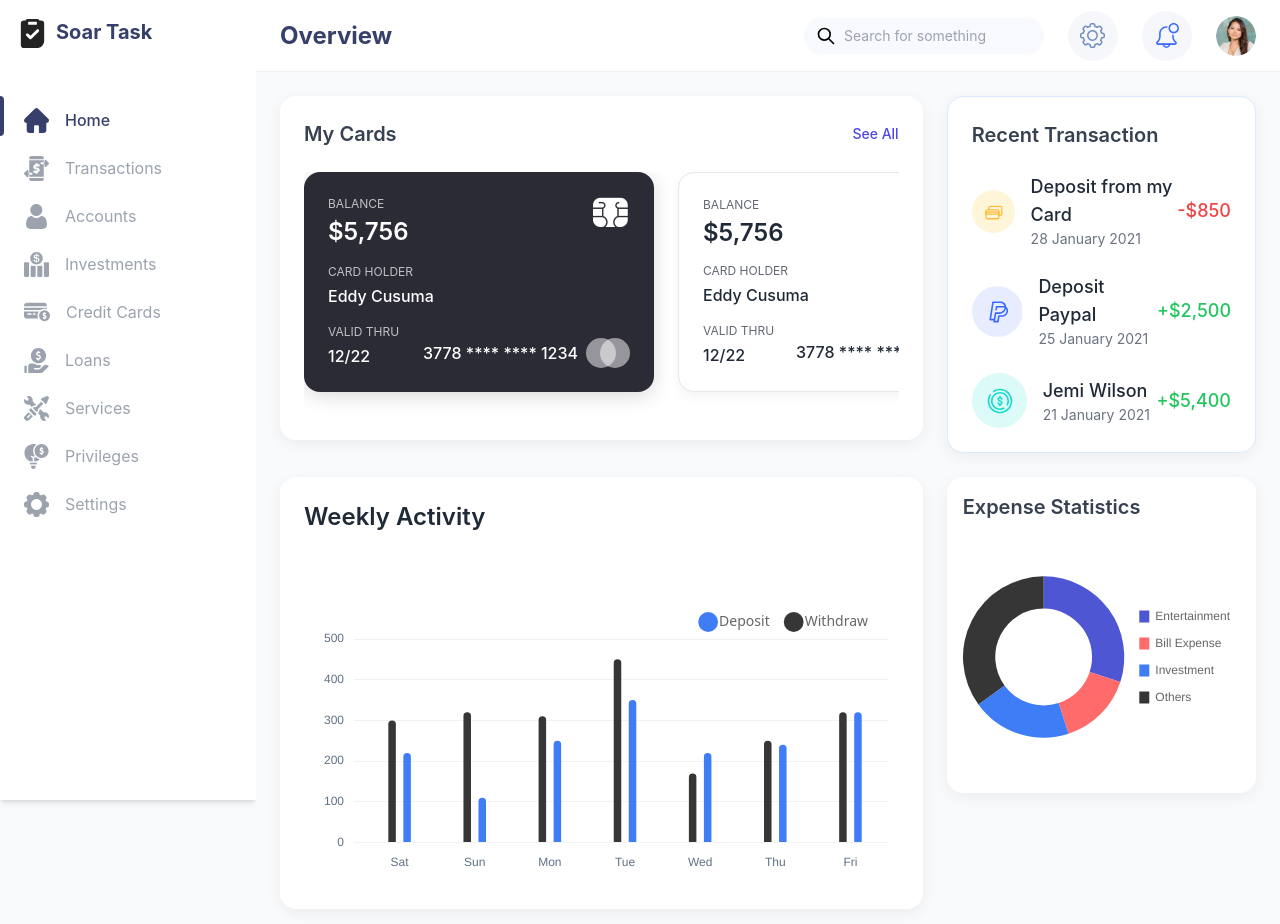
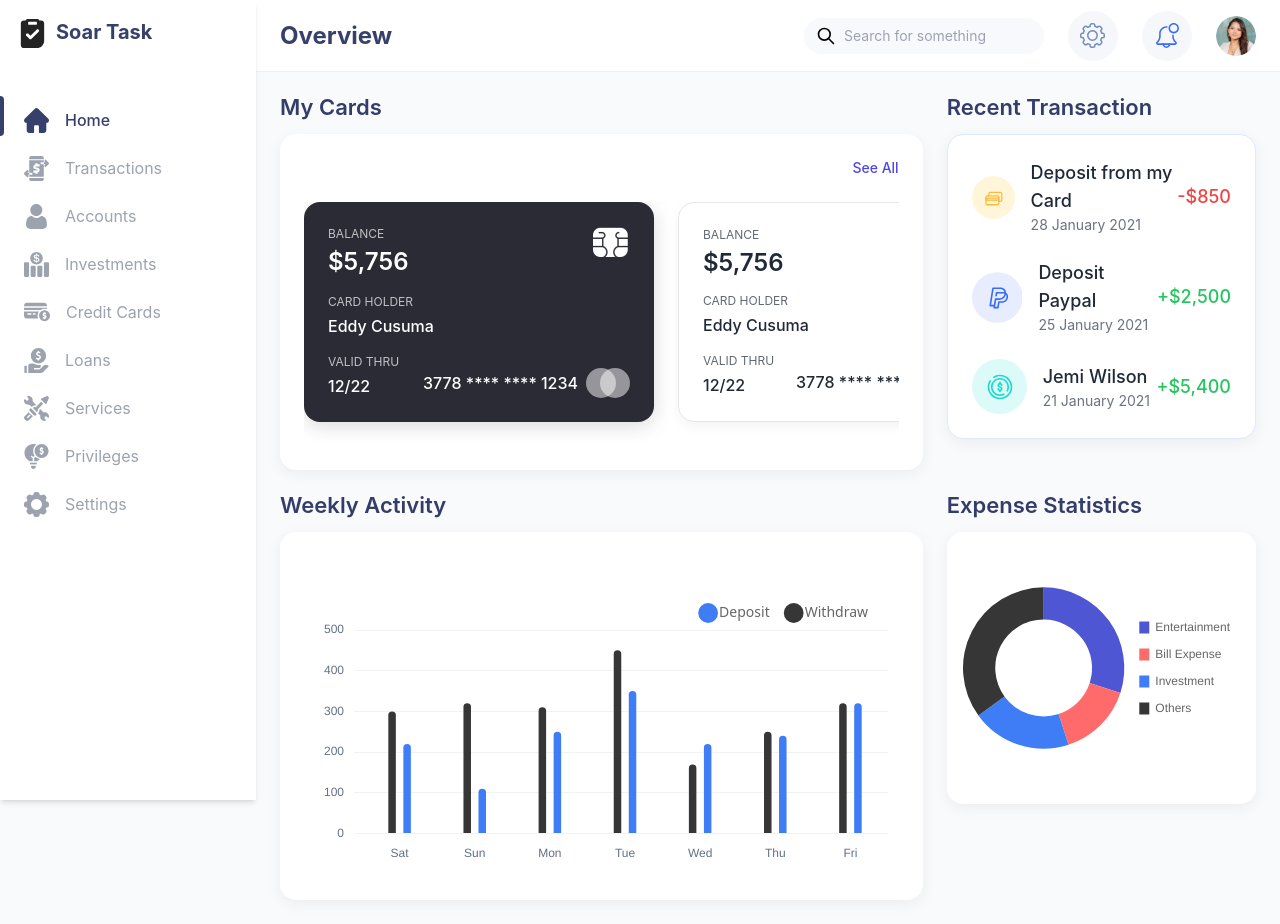
Before and after one commit to prathmesh3235/Financial-Dashboard-Application, a React (Create React App) app: page / in a window 1280 px wide. Shown: the top 924 px of the page. Built offline with nearby package versions, Linux system fonts and the light colour scheme.

Commit message:
Fixed Scolling and Layout issues

```diff
--- a/src/App.css
+++ b/src/App.css
@@ -174,3 +174,12 @@ nav.main-navbar h1 {
   box-shadow: 0px 4px 15px rgba(0, 0, 0, 0.06);
   overflow: hidden;
 }
+
+/* Hide scrollbar but keep scrolling */
+.scrollbar-hide::-webkit-scrollbar {
+  display: none;
+}
+.scrollbar-hide {
+  -ms-overflow-style: none; /* IE and Edge */
+  scrollbar-width: none; /* Firefox */
+}
--- a/src/App.js
+++ b/src/App.js
@@ -28,8 +28,9 @@ function App() {
   return (
     <BrowserRouter>
       <div className="flex flex-col md:flex-row min-h-screen bg-gray-50">
-        <Sidebar />
-        <div className="flex flex-col flex-1 overflow-hidden w-full">
+      <Sidebar className="fixed h-full w-64 z-10" />
+
+        <div className="flex flex-col flex-1 overflow-hidden w-full md:ml-64">
           <Navbar />
           <main className="flex-1 overflow-y-auto p-4 md:p-6 bg-gray-50">
             <Routes>
--- a/src/components/dashboard/BalanceHistory.js
+++ b/src/components/dashboard/BalanceHistory.js
@@ -102,17 +102,22 @@ const BalanceHistory = () => {
 
   if (error) {
     return (
-      <div className="bg-white rounded-lg p-4 shadow dashboard-section">
-        <p className="text-red-500">{error}</p>
+      <div>
+        <h2 className="text-[22px] font-semibold text-[#343C6A] leading-none mb-4">Balance History</h2>
+        <div className="bg-white rounded-lg p-4 shadow dashboard-section">
+          <p className="text-red-500">{error}</p>
+        </div>
       </div>
     );
   }
 
   return (
-    <div className="p-4 shadow dashboard-section">
-      <h2 className="text-xl font-semibold mb-4" style={{ color: '#343C6A' }}>Balance History</h2>
-      <div className="h-60 bg-white rounded-lg p-4 md:h-80 lg:h-96">
-        {modifiedChartData && <Line options={options} data={modifiedChartData} />}
+    <div>
+      <h2 className="text-[22px] font-semibold text-[#343C6A] leading-none mb-4">Balance History</h2>
+      <div className="bg-white rounded-lg p-4 shadow dashboard-section">
+        <div className="h-60 md:h-80 lg:h-96">
+          {modifiedChartData && <Line options={options} data={modifiedChartData} />}
+        </div>
       </div>
     </div>
   );
--- a/src/components/dashboard/ExpenseStatistics.js
+++ b/src/components/dashboard/ExpenseStatistics.js
@@ -56,21 +56,33 @@ const ExpenseStatistics = () => {
     maintainAspectRatio: false,
   };
 
-  if (loading) return <LoadingState type="chart" />;
+  if (loading) return (
+    <div>
+      <h2 className="text-[22px] font-semibold text-[#343C6A] leading-none mb-4">Expense Statistics</h2>
+      <div className="bg-white rounded-lg p-4 shadow">
+        <LoadingState type="chart" />
+      </div>
+    </div>
+  );
 
   if (error) {
     return (
-      <div className="bg-white rounded-lg p-4 shadow dashboard-section">
-        <p className="text-red-500">{error}</p>
+      <div>
+        <h2 className="text-[22px] font-semibold text-[#343C6A] leading-none mb-4">Expense Statistics</h2>
+        <div className="bg-white rounded-lg p-4 shadow dashboard-section">
+          <p className="text-red-500">{error}</p>
+        </div>
       </div>
     );
   }
 
   return (
-    <div className="bg-white rounded-lg p-4 shadow dashboard-section">
-      <h2 className="text-xl font-semibold text-gray-700 mb-4">Expense Statistics</h2>
-      <div className="h-60 flex items-center justify-center">
-        <Pie data={chartData} options={options} />
+    <div>
+      <h2 className="text-[22px] font-semibold text-[#343C6A] leading-none mb-4">Expense Statistics</h2>
+      <div className="bg-white rounded-lg p-4 shadow dashboard-section">
+        <div className="h-60 flex items-center justify-center">
+          <Pie data={chartData} options={options} />
+        </div>
       </div>
     </div>
   );
--- a/src/components/dashboard/MyCards.js
+++ b/src/components/dashboard/MyCards.js
@@ -29,16 +29,20 @@ const MyCards = () => {
 
   if (error) {
     return (
+      <div>
+        <h2 className="text-[22px] font-semibold text-[#343C6A] leading-none mb-4">My Cards</h2>
         <div className="bg-white rounded-lg p-4 shadow dashboard-section">
           <p className="text-red-500">{error}</p>
+        </div>
       </div>
     );
   }
 
   return (
-    <div className="dashboard-section bg-white p-6">
-      <div className="flex justify-between items-center mb-6">
-        <h2 className="text-xl font-semibold text-gray-700">My Cards</h2>
+    <div>
+      <h2 className="text-[22px] font-semibold text-[#343C6A] leading-none mb-4">My Cards</h2>
+      <div className="dashboard-section bg-white p-6 rounded-lg shadow">
+        <div className="flex justify-end items-center mb-6">
           <button
             className="text-indigo-600 hover:text-indigo-800 text-sm font-medium"
             onClick={() => console.log('View all cards')}
@@ -47,7 +51,7 @@ const MyCards = () => {
           </button>
         </div>
 
-      <div className="flex space-x-6 overflow-x-auto pb-6">
+        <div className="flex space-x-6 overflow-x-auto pb-6 scrollbar-hide">
           {cards.map((card) => (
             <div
               key={card.id}
@@ -88,6 +92,7 @@ const MyCards = () => {
           ))}
         </div>
       </div>
+    </div>
   );
 };
 
--- a/src/components/dashboard/QuickTransfer.js
+++ b/src/components/dashboard/QuickTransfer.js
@@ -147,7 +147,7 @@ const QuickTransfer = () => {
 
   if (loading) return (
     <div>
-      <h2 className="text-4xl font-semibold text-[#374151] mb-6">Quick Transfer</h2>
+      <h2 className="text-[22px] font-semibold text-[#343C6A] leading-none mb-4">Quick Transfer</h2>
       <div className="bg-white rounded-3xl p-4 shadow-md">
         <LoadingState type="card" />
       </div>
@@ -157,7 +157,7 @@ const QuickTransfer = () => {
   if (error && !successMessage) {
     return (
       <div>
-        <h2 className="text-4xl font-semibold text-[#374151] mb-6">Quick Transfer</h2>
+        <h2 className="text-[22px] font-semibold text-[#343C6A] leading-none mb-4">Quick Transfer</h2>
         <div className="bg-white rounded-3xl p-4 shadow-md">
           <p className="text-red-500">{error}</p>
         </div>
@@ -166,8 +166,8 @@ const QuickTransfer = () => {
   }
 
   return (
-    <div className="dashboard-widget">
-      <h2 className="text-4xl font-semibold text-[#374151] mb-6">Quick Transfer</h2>
+    <div>
+      <h2 className="text-[22px] font-semibold text-[#343C6A] leading-none mb-4">Quick Transfer</h2>
 
       <div
         className="bg-white rounded-3xl shadow-md relative overflow-hidden w-full"
--- a/src/components/dashboard/RecentTransactions.js
+++ b/src/components/dashboard/RecentTransactions.js
@@ -42,20 +42,30 @@ const RecentTransactions = () => {
     fetchTransactions();
   }, []);
 
-  if (loading) return <LoadingState type="card" />;
+  if (loading) return (
+    <div>
+      <h2 className="text-[22px] font-semibold text-[#343C6A] leading-none mb-4">Recent Transaction</h2>
+      <div className="bg-white rounded-lg p-4 shadow">
+        <LoadingState type="card" />
+      </div>
+    </div>
+  );
 
   if (error) {
     return (
+      <div>
+        <h2 className="text-[22px] font-semibold text-[#343C6A] leading-none mb-4">Recent Transaction</h2>
         <div className="bg-white rounded-lg p-4 shadow dashboard-section">
           <p className="text-red-500">{error}</p>
+        </div>
       </div>
     );
   }
 
   return (
-    <div className="bg-white p-6 border border-blue-100 rounded-lg dashboard-section">
-      <h2 className="text-xl font-semibold text-gray-700 mb-6">Recent Transaction</h2>
-
+    <div>
+      <h2 className="text-[22px] font-semibold text-[#343C6A] leading-none mb-4">Recent Transaction</h2>
+      <div className="bg-white p-6 border border-blue-100 rounded-lg shadow dashboard-section">
         <div className="space-y-6">
           {transactions.map((transaction) => (
             <div key={transaction.id} className="flex items-center justify-between">
@@ -73,6 +83,7 @@ const RecentTransactions = () => {
           ))}
         </div>
       </div>
+    </div>
   );
 };
 
--- a/src/components/dashboard/WeeklyActivity.js
+++ b/src/components/dashboard/WeeklyActivity.js
@@ -137,21 +137,33 @@ const WeeklyActivity = () => {
     }
   };
 
-  if (loading) return <LoadingState type="chart" />;
+  if (loading) return (
+    <div>
+      <h2 className="text-[22px] font-semibold text-[#343C6A] leading-none mb-4">Weekly Activity</h2>
+      <div className="bg-white rounded-lg p-6 shadow">
+        <LoadingState type="chart" />
+      </div>
+    </div>
+  );
 
   if (error) {
     return (
-      <div className="bg-white rounded-lg p-6 shadow dashboard-section">
-        <p className="text-red-500">{error}</p>
+      <div>
+        <h2 className="text-[22px] font-semibold text-[#343C6A] leading-none mb-4">Weekly Activity</h2>
+        <div className="bg-white rounded-lg p-6 shadow dashboard-section">
+          <p className="text-red-500">{error}</p>
+        </div>
       </div>
     );
   }
 
   return (
-    <div className="bg-white rounded-lg p-6 shadow dashboard-section">
-      <h2 className="text-2xl font-semibold text-gray-800 mb-8">Weekly Activity</h2>
-      <div className="h-80">
-        <Bar options={options} data={chartData} />
+    <div>
+      <h2 className="text-[22px] font-semibold text-[#343C6A] leading-none mb-4">Weekly Activity</h2>
+      <div className="bg-white rounded-lg p-6 shadow dashboard-section">
+        <div className="h-80">
+          <Bar options={options} data={chartData} />
+        </div>
       </div>
     </div>
   );
--- a/src/components/layout/Sidebar.js
+++ b/src/components/layout/Sidebar.js
@@ -162,7 +162,7 @@ const Sidebar = () => {
     <>
                 {/* Desktop sidebar */}
       {!isMobile && (
-        <div className="hidden md:block bg-white h-screen shadow-md w-64" style={sidebarStyles.noBorders}>
+        <div className="hidden md:block bg-white h-screen shadow-md w-64 fixed" style={sidebarStyles.noBorders}>
           {/* Header - aligned with navbar */}
           <div className="py-5 px-5 flex items-center h-16" style={{borderBottom: '1px solid #f3f4f6', ...sidebarStyles.noBorders}}>
             <div className="w-6 h-7 mr-3 flex-shrink-0">
```
Lines whose indentation alone changed are shown as unchanged.
